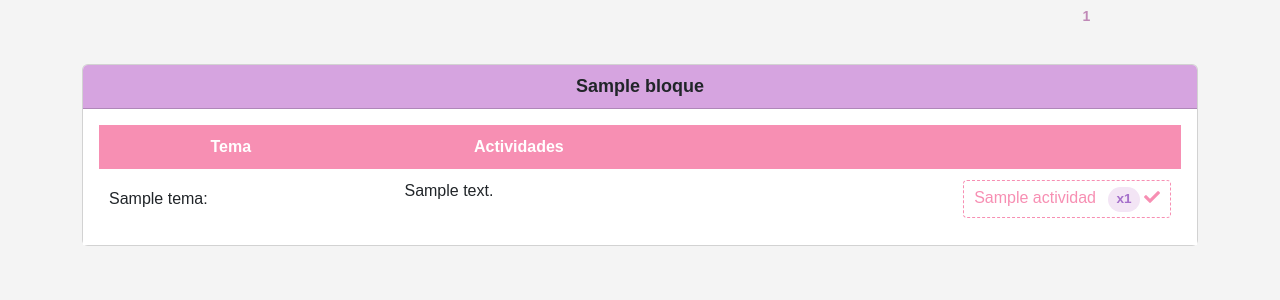
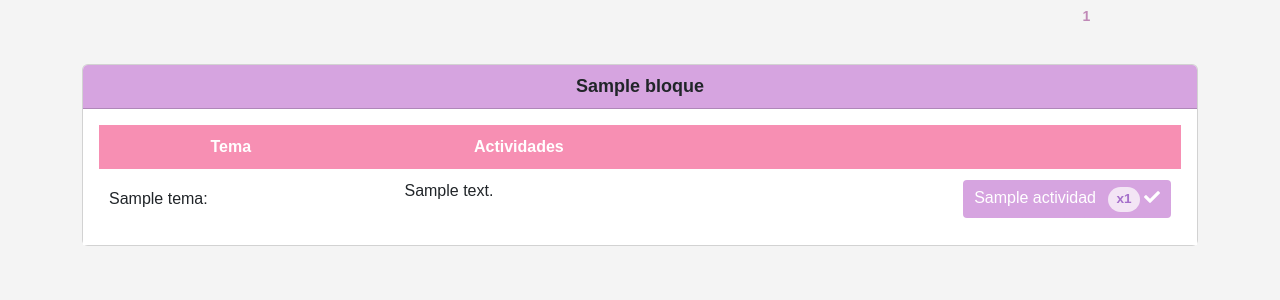
Before and after one commit to Daniel-Boluda/oprogreso, a Django app: page / in a window 1280 px wide. Shown: the part 248-548 px from the top of the page. Run offline with Django 5.2, Linux system fonts and the light colour scheme; tables that the repository leaves empty hold one stand-in row (values such as "Sample post"); some libraries are stand-ins or nearby versions.

Commit message:
correct the visual style

```diff
--- a/templates/bloques_list.html
+++ b/templates/bloques_list.html
@@ -312,7 +312,7 @@
                             <td class="actividad-cell">
                                 {% for actividad in tema.actividad_set.all|dictsort:"orden" %}
                                     <button
-                                        class="actividad-button {% if not actividad.repetible and actividad.veces_realizada > 0 %}realizada{% endif %}"
+                                        class="actividad-button {% if actividad.veces_realizada > 0 %}realizada{% endif %}"
                                         data-id="{{ actividad.id }}"
                                         data-repetible="{{ actividad.repetible|lower }}">
                                         {{ actividad.titulo }}
@@ -382,10 +382,10 @@
                                     nuevoContador.className = 'contador-realizaciones';
                                     nuevoContador.textContent = `x1`;
                                     this.insertBefore(nuevoContador, this.querySelector('i'));
+                                    this.innerHTML += ' <i class="fas fa-check"></i>';
                                 }
                             }
 
-                            this.innerHTML += ' <i class="fas fa-check"></i>';
                             actualizarBarra(data.logros, data.total_puntos);
                         }
                     })
```
Also changed, not shown: 1 other file.
